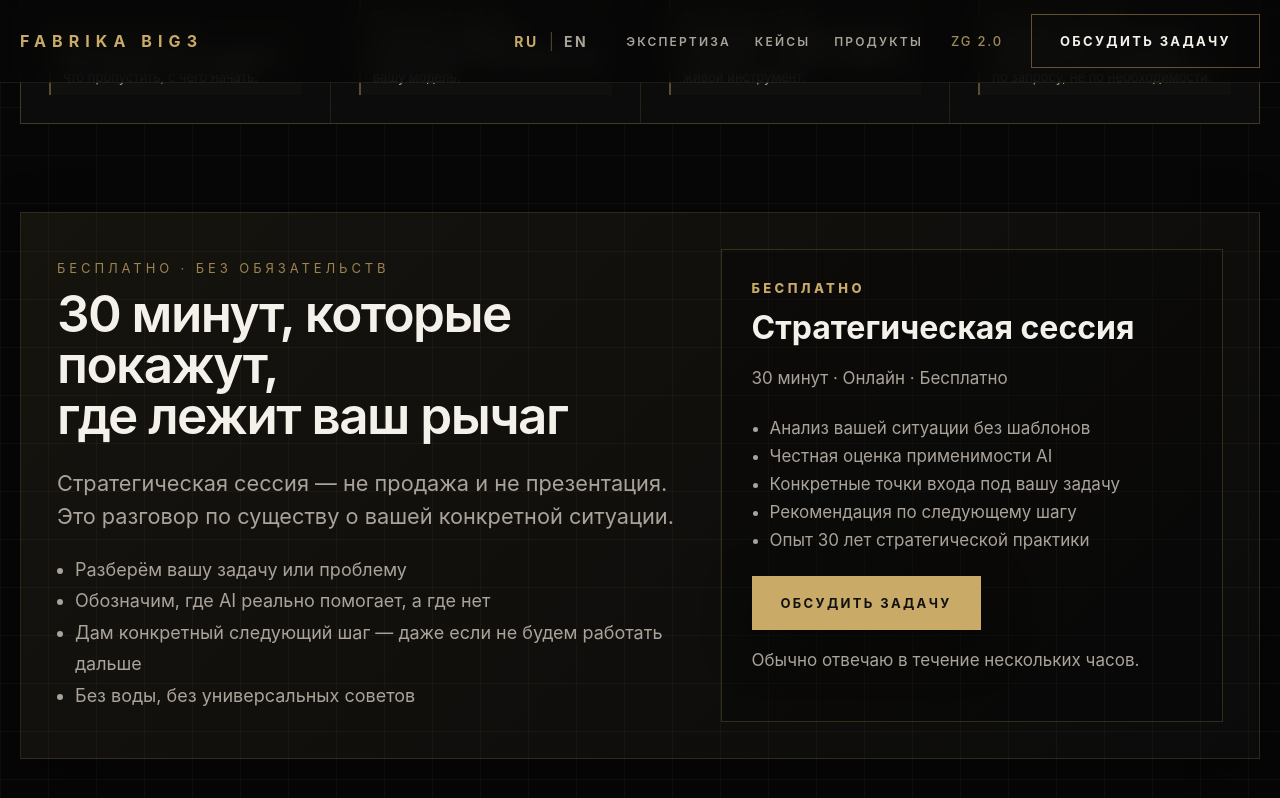
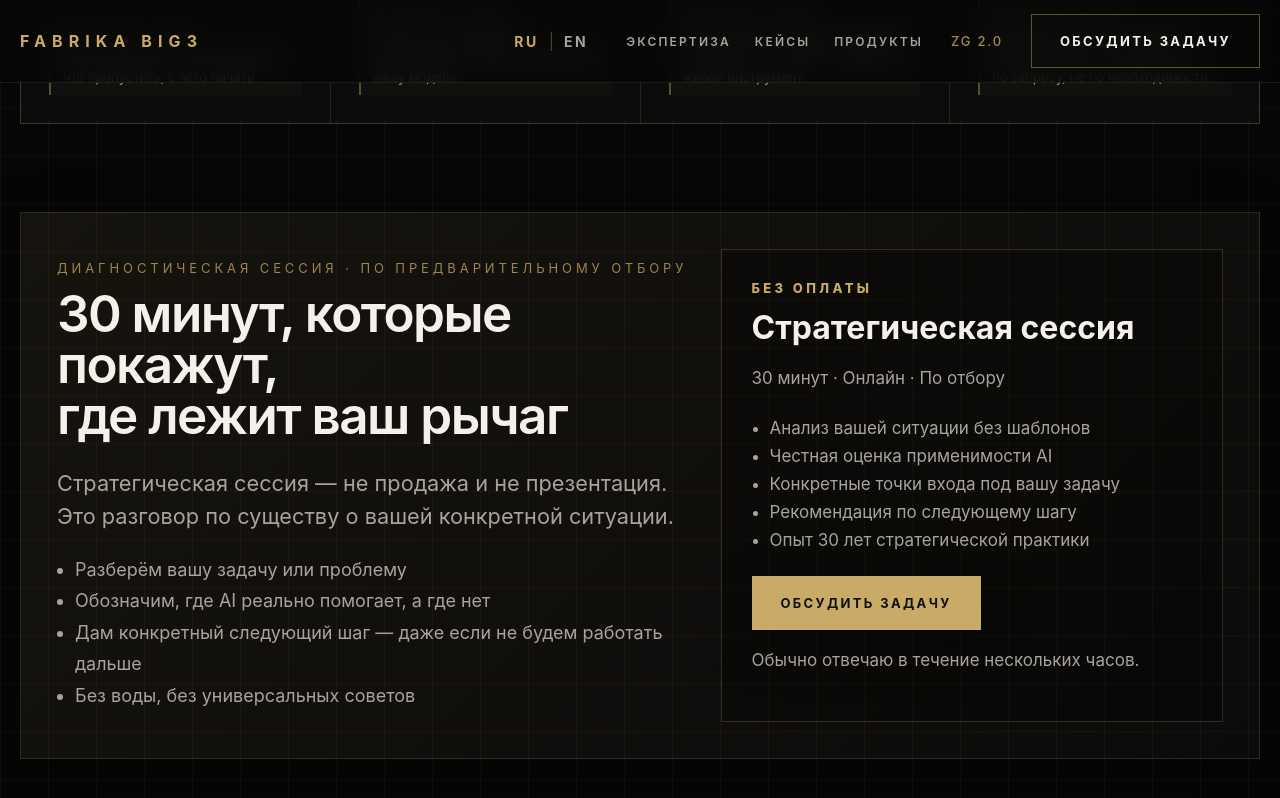
Before and after one commit to Valerii1242/fabrika-big3, a Jekyll site: the page index.html, which Jekyll copies as it is, in a window 1280 px wide and 900 px high, scrolled down 2533 px. Shown: the top 798 px of the window. Built offline with Jekyll 4.4.1, drawn with Linux system fonts in a browser that asks for light colours.

Commit message:
fix(offer): убрать тройной повтор «бесплатно», переформулировать в логике селективности (#7)
Co-authored-by: Claude <noreply@anthropic.com>

```diff
--- a/index.html
+++ b/index.html
@@ -1587,7 +1587,7 @@
         <div class="offer">
           <div class="offer-grid">
             <div>
-              <div class="mini" data-ru="Бесплатно · Без обязательств" data-en="Free · No obligations">Бесплатно · Без обязательств</div>
+              <div class="mini" data-ru="Диагностическая сессия · По предварительному отбору" data-en="Diagnostic session · By qualification">Диагностическая сессия · По предварительному отбору</div>
               <h2 style="margin-top:12px;" data-ru="30 минут, которые покажут, где лежит ваш рычаг" data-en="30 minutes that reveal where your leverage lies">30 минут, которые покажут,<br>где лежит ваш рычаг</h2>
               <p class="hero-note" style="margin-bottom:0;" data-ru="Стратегическая сессия — не продажа и не презентация. Это разговор по существу о вашей конкретной ситуации." data-en="A strategy session is not a sales pitch or a presentation. It is a direct conversation about your specific situation.">Стратегическая сессия — не продажа и не презентация. Это разговор по существу о вашей конкретной ситуации.</p>
               <ul>
@@ -1599,9 +1599,9 @@
             </div>
 
             <aside class="offer-card">
-              <div class="price" data-ru="Бесплатно" data-en="Free">Бесплатно</div>
+              <div class="price" data-ru="Без оплаты" data-en="No fee">Без оплаты</div>
               <h3 data-ru="Стратегическая сессия" data-en="Strategy Session">Стратегическая сессия</h3>
-              <p data-ru="30 минут · Онлайн · Бесплатно" data-en="30 minutes · Online · Free">30 минут · Онлайн · Бесплатно</p>
+              <p data-ru="30 минут · Онлайн · По отбору" data-en="30 minutes · Online · By qualification">30 минут · Онлайн · По отбору</p>
               <ul>
                 <li data-ru="Анализ вашей ситуации без шаблонов" data-en="Analysis of your situation without templates">Анализ вашей ситуации без шаблонов</li>
                 <li data-ru="Честная оценка применимости AI" data-en="Honest assessment of AI applicability">Честная оценка применимости AI</li>
```
